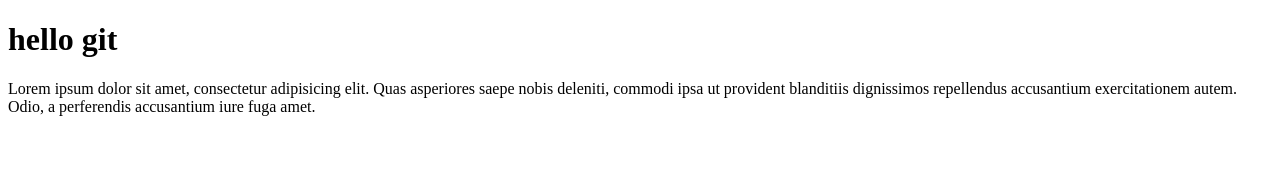
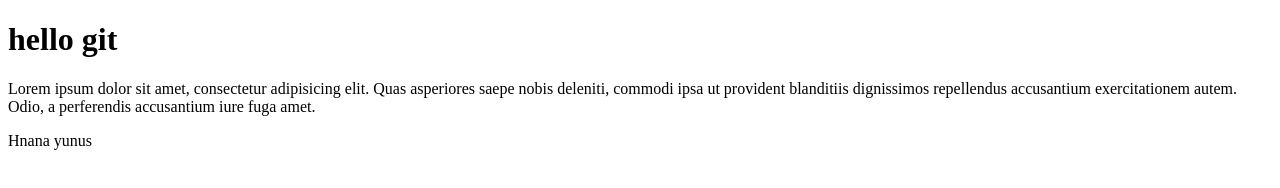
Before and after one commit to hanu-n/git-, a plain HTML site: page index.html in a window 1280 px wide. Drawn offline with Linux system fonts and the light colour scheme.

Commit message:
span added

```diff
--- a/index.html
+++ b/index.html
@@ -9,5 +9,6 @@
     <h1>hello git
     </h1>
     <p>Lorem ipsum dolor sit amet, consectetur adipisicing elit. Quas asperiores saepe nobis deleniti, commodi ipsa ut provident blanditiis dignissimos repellendus accusantium exercitationem autem. Odio, a perferendis accusantium iure fuga amet.</p>
+    <span>Hnana yunus</span>
 </body>
 </html>
```
Also changed, not shown: 1 other file.
